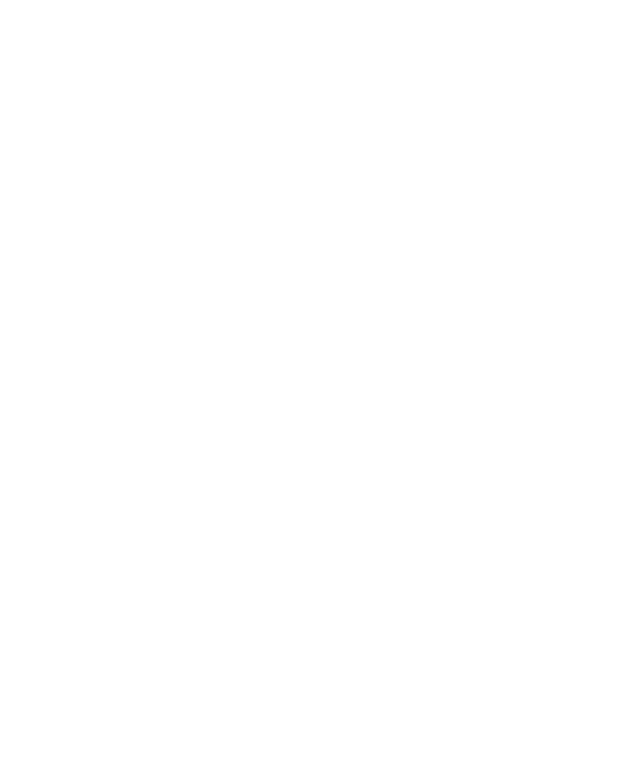
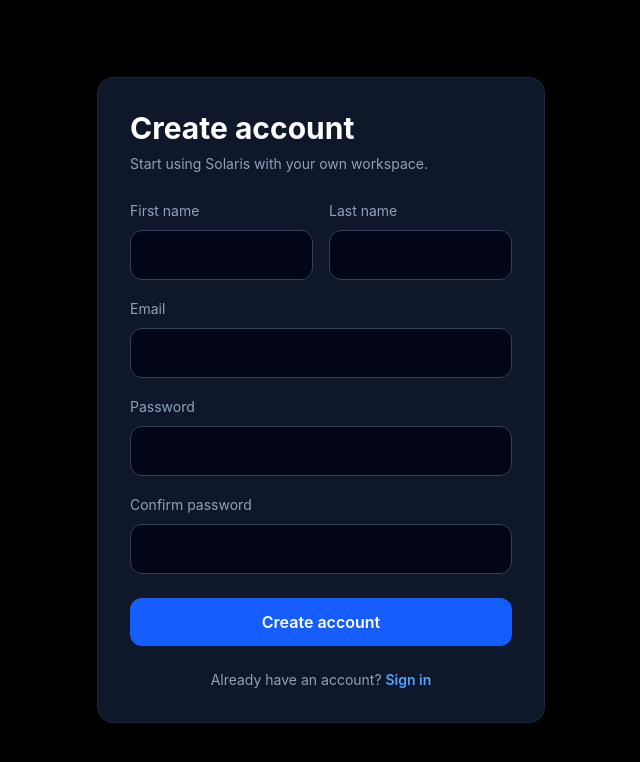
Before and after one commit to LuccaCbs/solaris-web, a React (Vite) app: page /register in a window 1280 px wide. Before the commit this address had no page. Shown: the top 762 px of the page, without its empty margins (319-959 px from the left). Built offline with nearby package versions, Linux system fonts and the light colour scheme.

Commit message:
New register workflow and updated front for user-based isolation

```diff
--- a/src/api/authService.ts
+++ b/src/api/authService.ts
@@ -5,11 +5,23 @@
     password: string
 }
 
-type LoginResponse = {
+type RegisterRequest = {
+    firstname: string
+    lastname: string
+    email: string
+    password: string
+}
+
+type AuthResponse = {
     token: string
 }
 
-export async function loginUser(data: LoginRequest): Promise<LoginResponse> {
-    const response = await axiosClient.post<LoginResponse>('/auth/authenticate', data)
+export async function loginUser(data: LoginRequest): Promise<AuthResponse> {
+    const response = await axiosClient.post<AuthResponse>('/auth/authenticate', data)
     return response.data
 }
+
+export async function registerUser(data: RegisterRequest): Promise<AuthResponse> {
+    const response = await axiosClient.post<AuthResponse>('/auth/register', data)
+    return response.data
+}
--- a/src/layout/AppLayout.tsx
+++ b/src/layout/AppLayout.tsx
@@ -17,6 +17,7 @@
 } from 'lucide-react'
 import AdminPasswordModal from '../components/AdminPasswordModal'
 import { useTheme } from '../utils/useTheme'
+import { getSystemSettings } from '../api/systemSettingsService'
 
 const navItems = [
     { label: 'Dashboard', to: '/', icon: BarChart3 },
@@ -39,7 +40,15 @@
     const [adminPasswordModalOpen, setAdminPasswordModalOpen] = useState(false)
     const { theme, toggleTheme } = useTheme()
 
-    function handleAdminSettingsClick() {
+    async function handleAdminSettingsClick() {
+        const settings = await getSystemSettings()
+
+        if (!settings.hasAdminAccessPassword) {
+            closeSidebar()
+            navigate('/admin/settings')
+            return
+        }
+
         setAdminPasswordModalOpen(true)
     }
 
--- a/src/pages/LoginPage.tsx
+++ b/src/pages/LoginPage.tsx
@@ -1,12 +1,12 @@
 import { useState } from 'react'
-import { useNavigate } from 'react-router-dom'
+import { Link, useNavigate } from 'react-router-dom'
 import { loginUser } from '../api/authService'
+import {Sun} from 'lucide-react'
 
 function LoginPage() {
     const navigate = useNavigate()
-
-    const [email, setEmail] = useState('lucca@test.com')
-    const [password, setPassword] = useState('123456')
+    const [email, setEmail] = useState('')
+    const [password, setPassword] = useState('')
     const [error, setError] = useState('')
     const [loading, setLoading] = useState(false)
 
@@ -32,9 +32,25 @@
                 onSubmit={handleSubmit}
                 className="w-full max-w-md rounded-2xl border border-slate-800 bg-slate-900 p-8 shadow-2xl"
             >
-                <h1 className="text-3xl font-bold">Login</h1>
+                <div className="flex flex-col items-center mb-8">
+                    <div className="flex items-center gap-3">
+                        <Sun
+                            className="h-10 w-10 text-yellow-400"
+                            strokeWidth={2.5}
+                        />
 
-                <div className="mt-6">
+                        <h1 className="text-5xl font-bold text-white">
+                            Solaris
+                        </h1>
+                    </div>
+
+                    <p className="mt-1 text-xs tracking-[0.25em] text-slate-500 uppercase">
+                        Business Management Platform
+                    </p>
+
+                </div>
+
+                <div className="mt-12">
                     <label className="text-sm text-slate-400">Email</label>
                     <input
                         className="mt-2 w-full rounded-xl border border-slate-700 bg-slate-950 px-4 py-3 text-white outline-none focus:border-blue-500"
@@ -56,6 +72,17 @@
 
                 {error && <p className="mt-4 text-sm text-red-400">{error}</p>}
 
+                <p className="mt-6 text-center text-slate-400">
+                    Sign in to continue
+                </p>
+
+                <p className="mt-6 text-center text-sm text-slate-400">
+                    Don&apos;t have an account?{' '}
+                    <Link to="/register" className="font-semibold text-blue-400 hover:text-blue-300">
+                        Register
+                    </Link>
+                </p>
+
                 <button
                     disabled={loading}
                     className="mt-6 w-full rounded-xl bg-blue-600 py-3 font-semibold hover:bg-blue-500 disabled:opacity-60"
--- /dev/null
+++ b/src/pages/RegisterPage.tsx
@@ -0,0 +1,130 @@
+import { useState } from 'react'
+import { Link, useNavigate } from 'react-router-dom'
+import { registerUser } from '../api/authService'
+
+function RegisterPage() {
+    const navigate = useNavigate()
+
+    const [firstname, setFirstname] = useState('')
+    const [lastname, setLastname] = useState('')
+    const [email, setEmail] = useState('')
+    const [password, setPassword] = useState('')
+    const [confirmPassword, setConfirmPassword] = useState('')
+    const [error, setError] = useState('')
+    const [loading, setLoading] = useState(false)
+
+    async function handleSubmit(event: React.FormEvent) {
+        event.preventDefault()
+        setError('')
+
+        if (password !== confirmPassword) {
+            setError('Passwords do not match')
+            return
+        }
+
+        setLoading(true)
+
+        try {
+            const data = await registerUser({
+                firstname,
+                lastname,
+                email,
+                password,
+            })
+
+            localStorage.setItem('solaris_token', data.token)
+            navigate('/')
+        } catch {
+            setError('Could not create account')
+        } finally {
+            setLoading(false)
+        }
+    }
+
+    return (
+        <main className="min-h-screen bg-black text-white flex items-center justify-center px-4">
+            <form
+                onSubmit={handleSubmit}
+                className="w-full max-w-md rounded-2xl border border-slate-800 bg-slate-900 p-8 shadow-2xl"
+            >
+                <h1 className="text-3xl font-bold">Create account</h1>
+                <p className="mt-2 text-sm text-slate-400">
+                    Start using Solaris with your own workspace.
+                </p>
+
+                <div className="mt-6 grid gap-4 sm:grid-cols-2">
+                    <div>
+                        <label className="text-sm text-slate-400">First name</label>
+                        <input
+                            className="mt-2 w-full rounded-xl border border-slate-700 bg-slate-950 px-4 py-3 text-white outline-none focus:border-blue-500"
+                            value={firstname}
+                            onChange={(e) => setFirstname(e.target.value)}
+                            required
+                        />
+                    </div>
+
+                    <div>
+                        <label className="text-sm text-slate-400">Last name</label>
+                        <input
+                            className="mt-2 w-full rounded-xl border border-slate-700 bg-slate-950 px-4 py-3 text-white outline-none focus:border-blue-500"
+                            value={lastname}
+                            onChange={(e) => setLastname(e.target.value)}
+                            required
+                        />
+                    </div>
+                </div>
+
+                <div className="mt-4">
+                    <label className="text-sm text-slate-400">Email</label>
+                    <input
+                        className="mt-2 w-full rounded-xl border border-slate-700 bg-slate-950 px-4 py-3 text-white outline-none focus:border-blue-500"
+                        value={email}
+                        onChange={(e) => setEmail(e.target.value)}
+                        type="email"
+                        required
+                    />
+                </div>
+
+                <div className="mt-4">
+                    <label className="text-sm text-slate-400">Password</label>
+                    <input
+                        className="mt-2 w-full rounded-xl border border-slate-700 bg-slate-950 px-4 py-3 text-white outline-none focus:border-blue-500"
+                        value={password}
+                        onChange={(e) => setPassword(e.target.value)}
+                        type="password"
+                        required
+                    />
+                </div>
+
+                <div className="mt-4">
+                    <label className="text-sm text-slate-400">Confirm password</label>
+                    <input
+                        className="mt-2 w-full rounded-xl border border-slate-700 bg-slate-950 px-4 py-3 text-white outline-none focus:border-blue-500"
+                        value={confirmPassword}
+                        onChange={(e) => setConfirmPassword(e.target.value)}
+                        type="password"
+                        required
+                    />
+                </div>
+
+                {error && <p className="mt-4 text-sm text-red-400">{error}</p>}
+
+                <button
+                    disabled={loading}
+                    className="mt-6 w-full rounded-xl bg-blue-600 py-3 font-semibold hover:bg-blue-500 disabled:opacity-60"
+                >
+                    {loading ? 'Creating account...' : 'Create account'}
+                </button>
+
+                <p className="mt-6 text-center text-sm text-slate-400">
+                    Already have an account?{' '}
+                    <Link to="/login" className="font-semibold text-blue-400 hover:text-blue-300">
+                        Sign in
+                    </Link>
+                </p>
+            </form>
+        </main>
+    )
+}
+
+export default RegisterPage
--- a/src/routes/AppRouter.tsx
+++ b/src/routes/AppRouter.tsx
@@ -2,6 +2,7 @@
 import AppLayout from '../layout/AppLayout'
 import DashboardPage from '../pages/DashboardPage'
 import LoginPage from '../pages/LoginPage'
+import RegisterPage from '../pages/RegisterPage'
 import ProductsPage from '../pages/ProductsPage'
 import CategoriesPage from '../pages/CategoriesPage'
 import StockMovementsPage from '../pages/StockMovementsPage'
@@ -28,6 +29,7 @@
         <BrowserRouter>
             <Routes>
                 <Route path="/login" element={<LoginPage />} />
+                <Route path="/register" element={<RegisterPage />} />
                 <Route element={<ProtectedRoute />}>
                     <Route element={<AppLayout />}>
                         <Route path="/" element={<DashboardPage />} />
```
Also changed, not shown: src/pages/SalesPage.tsx (+39 -21 lines).
